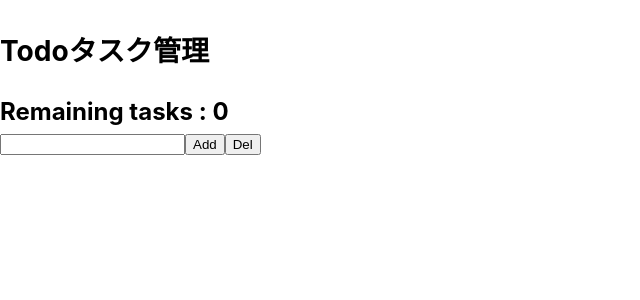
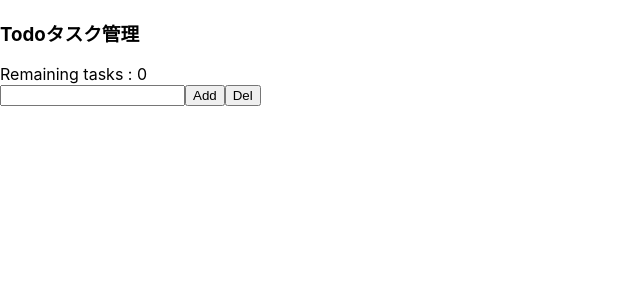
Before and after one commit to MizuguchiAkito/todo-list-react, a React (Create React App) app in the folder todo-list-react/: page / in a window 1280 px wide. Shown: the top 300 px of the page, without its empty margins (0-640 px from the left). Built offline with nearby package versions, Linux system fonts and the light colour scheme.

Commit message:
[fix]souce code add comment

```diff
--- a/todo-list-react/src/App.js
+++ b/todo-list-react/src/App.js
@@ -42,14 +42,14 @@ const App = () => {
   };
 
   return (
-    <h2>
+    <>
       <h3>Todoタスク管理</h3>
-      <div>Remaining tasks : {todos.filter((todo) => !todo.completed).length}</div>
+      <div>Remaining tasks : {todos.filter((todo) => !todo.completed).length}</div> {/* completedがTrueの時だけカウント */}
       <input type="text" name="" id="" ref={todoNameRef} />
       <button onClick={handleAddTodo}>Add</button>
       <button onClick={handleClear}>Del</button><br/>
       <TodoList todos={todos} toggleTodo={toggleTodo} />
-    </h2>
+    </>
   );
 };
 
```
